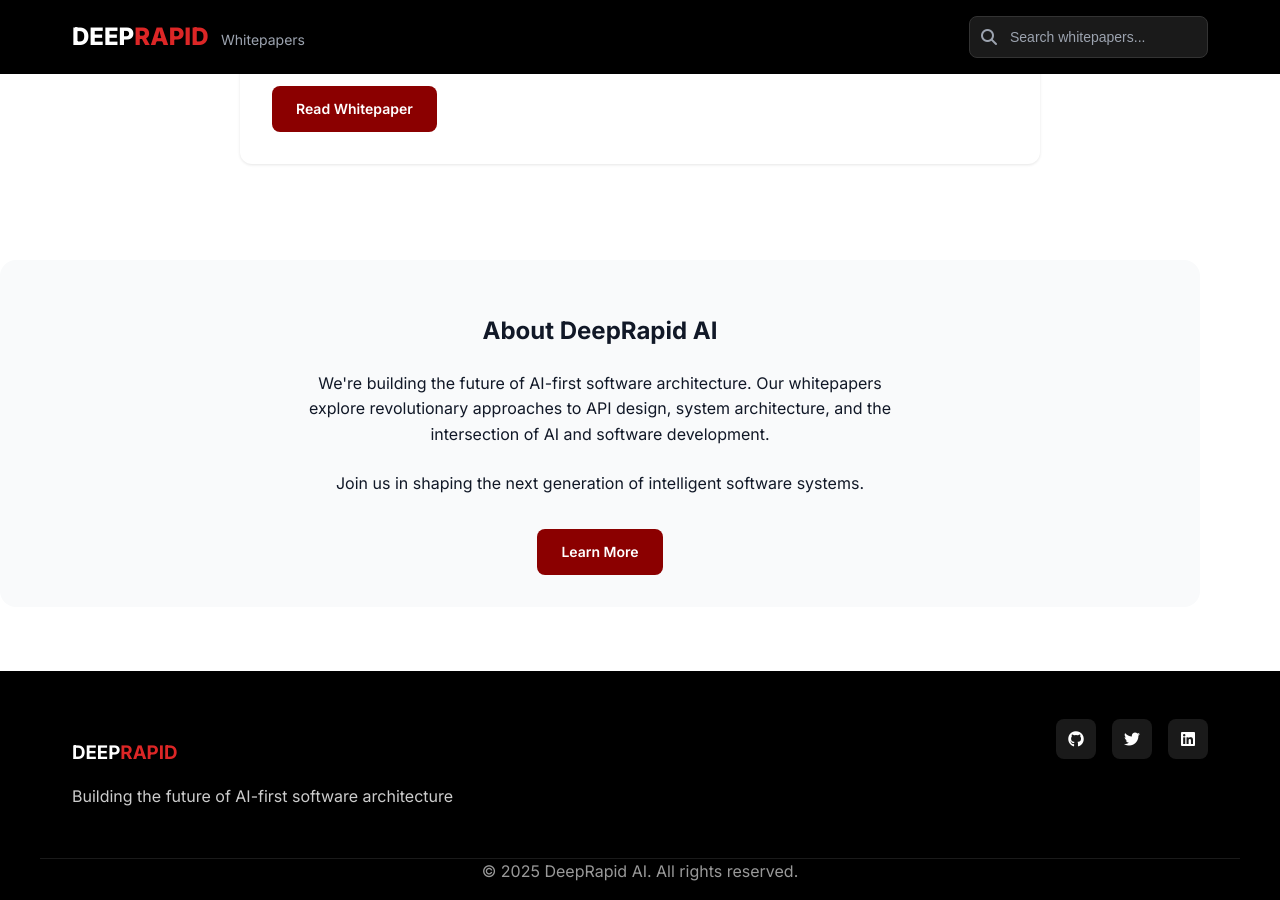
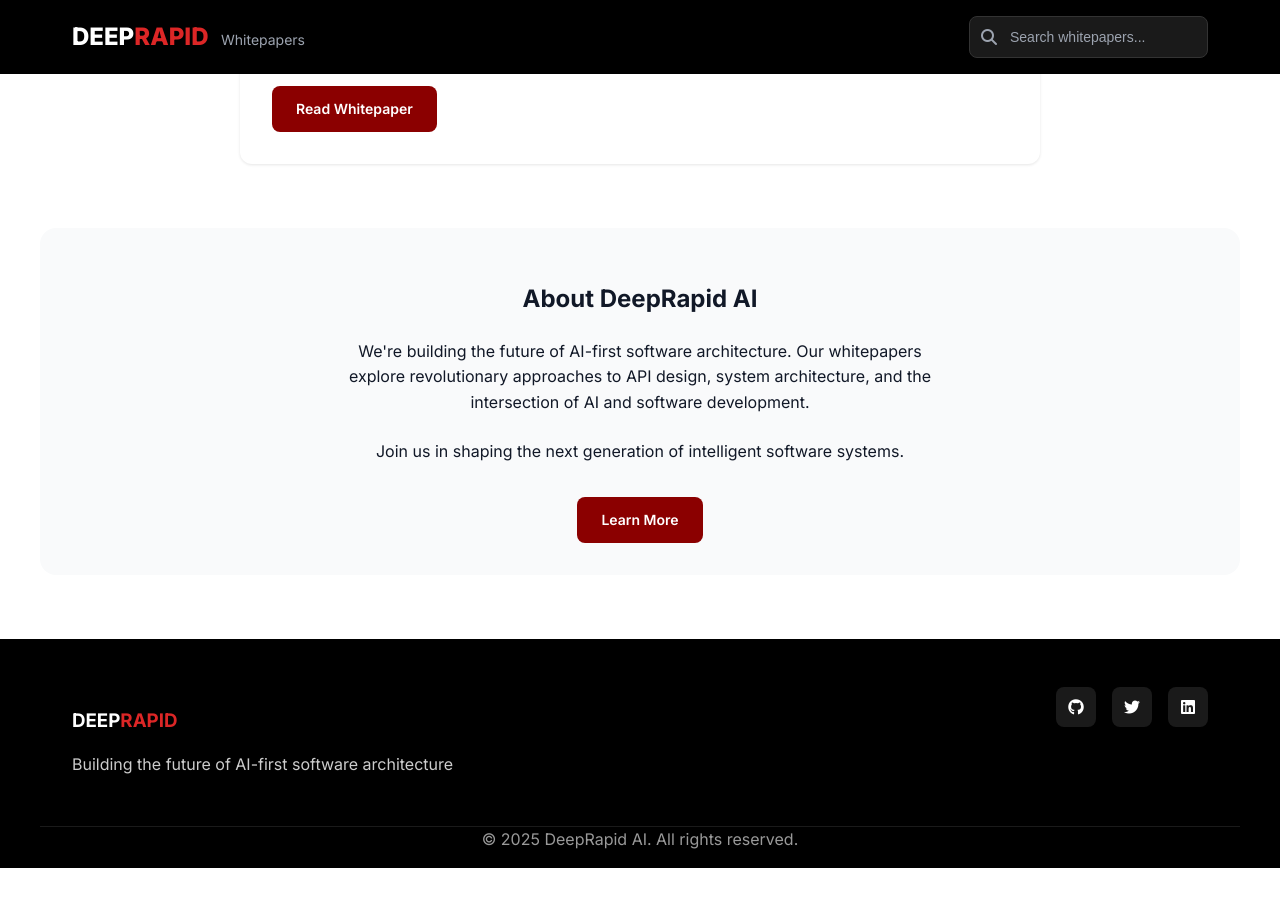
Before and after one commit to deeprapid/whitepapers, a Jekyll site: the page built from index.html, in a window 1280 px wide and 900 px high, scrolled down 774 px. Built offline with Jekyll 4.4.1, drawn with Linux system fonts in a browser that asks for light colours; the list of posts is cut into pages by our own code; comment, search, counter and statistics services are not loaded; after the commit the page ends 1642 px from its top, so only the background shows below that.

Commit message:
Fix About section centering by using proper margin classes

```diff
--- a/index.html
+++ b/index.html
@@ -41,7 +41,7 @@ description: "Thought leadership and technical insights on the future of AI-firs
 </section>
 
 <!-- About Section -->
-<section class="container p-8" style="background: #f9fafb; margin: 4rem 0; border-radius: 1rem;">
+<section class="container p-8 mt-8 mb-8" style="background: #f9fafb; border-radius: 1rem;">
     <div class="text-center" style="max-width: 600px; margin: 0 auto;">
         <h2>About DeepRapid AI</h2>
         <p style="margin-bottom: 1.5rem;">We're building the future of AI-first software architecture. Our whitepapers explore revolutionary approaches to API design, system architecture, and the intersection of AI and software development.</p>
```
